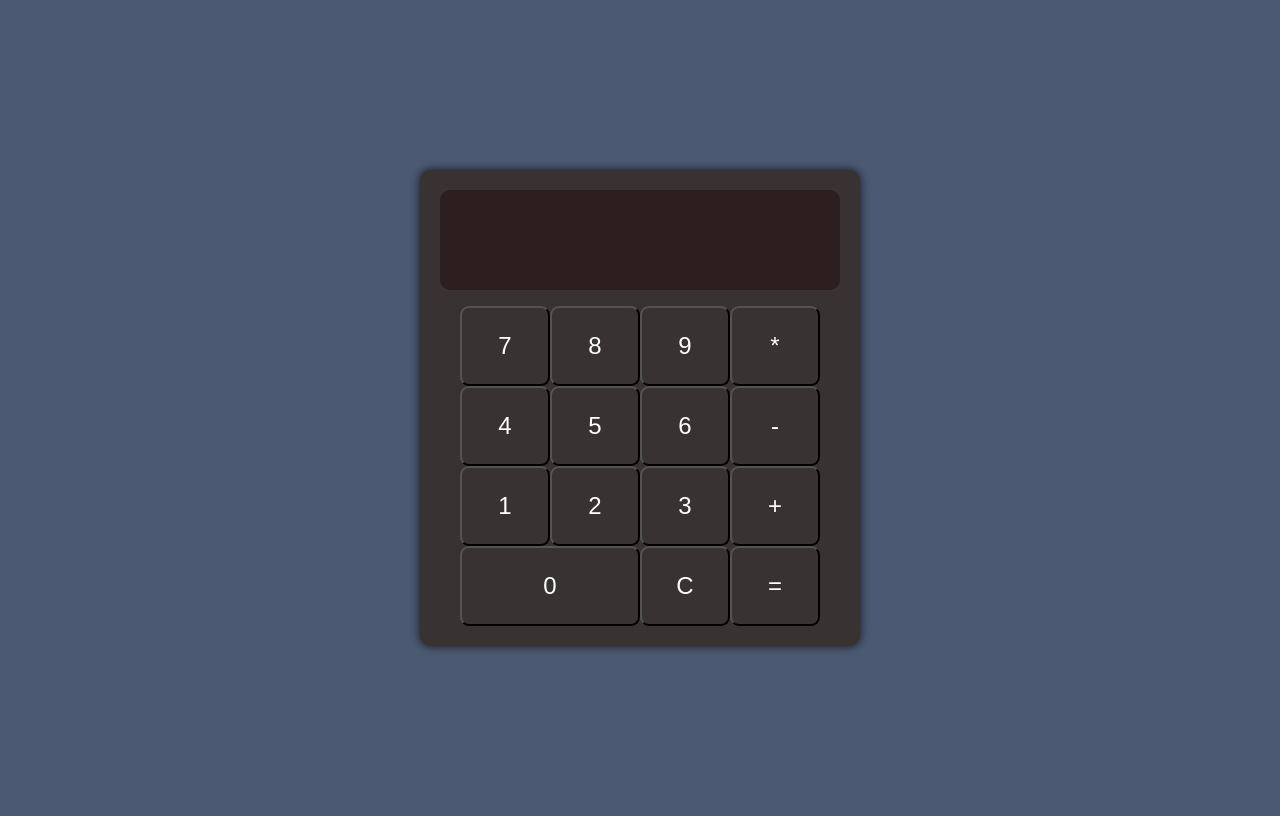
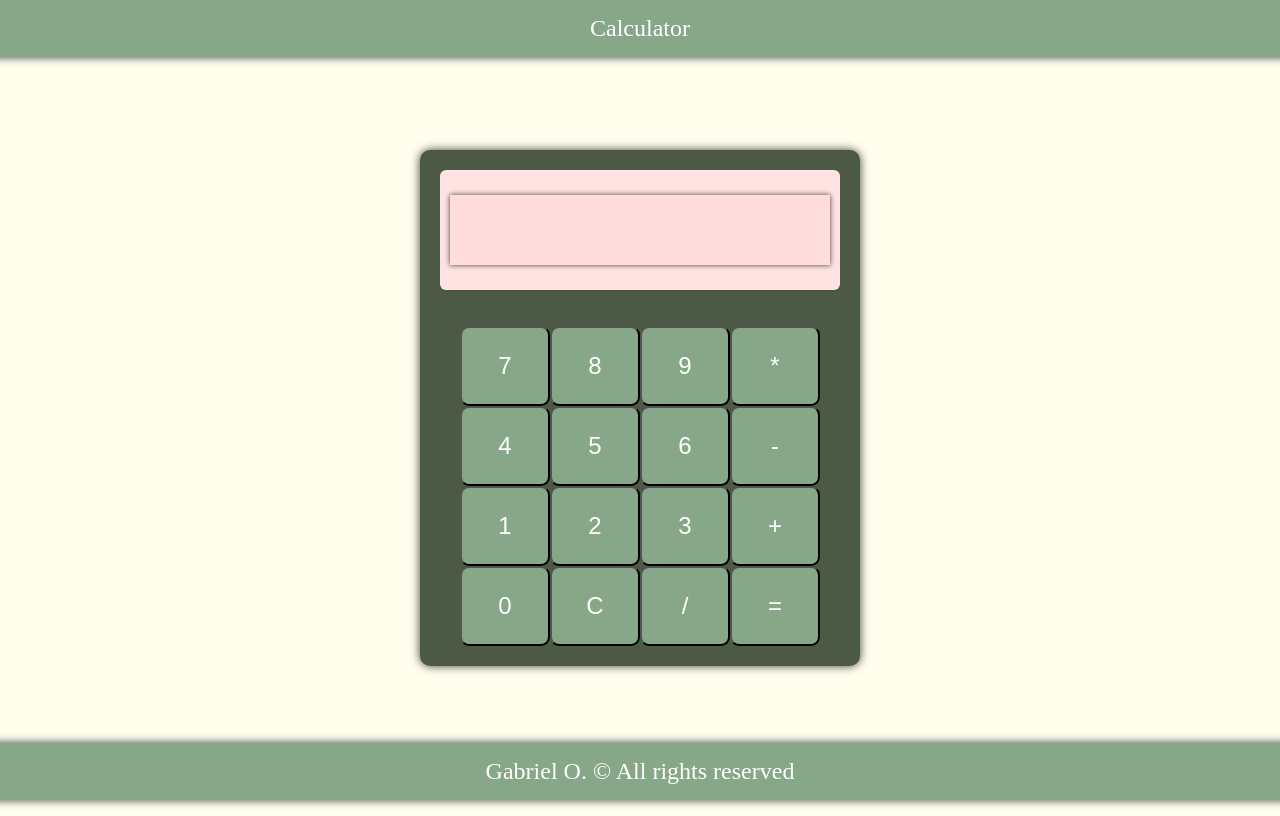
Before and after one commit to gab-olive/calculator, a plain HTML site: page index.html in a window 1280 px wide. Drawn offline with Linux system fonts and the light colour scheme.

Commit message:
tweaked ui elements with css

```diff
--- a/index.html
+++ b/index.html
@@ -8,6 +8,9 @@
     <script src="index.js" defer></script>
 </head>
 <body>
+
+    <div class="header">Calculator</div>
+<div class=calc-body>
 
     <div class="calculator-container">
 
@@ -25,12 +28,18 @@
         <button class="button number">2</button>
         <button class="button number">3</button>
         <button class="button number">+</button>
-        <button class="button number" id="zero">0</button>
+        <button class="button number">0</button>
         <button class="button operator">C</button>
+        <button class="button operator">/</button>
         <button class="button operator">=</button>
 </div>
+    </div>
 
+    <div class="shadow"></div>
+    </div>
 </div>
+
+    <div class="footer">Gabriel O. &copy; All rights reserved</div>
 
 </body>
 </html>
--- a/index.js
+++ b/index.js
@@ -58,9 +58,10 @@ buttons.forEach((button) =>{
     console.log('operand:' + operand)
     const last = operation[operation.length-1]
     const last2 = operation[operation.length-2]
+    console.log('last: ' + last)
+    console.log('last2: ' + last2)
 
     if (last == operand){
-        console.log('last ' + last)
         display.setAttribute("value", n1)
     }
 
@@ -89,7 +90,10 @@ buttons.forEach((button) =>{
     }
 
     if (operands.includes(last2) && operands.includes(last)){
-        operation.pop()
+        console.log('operation before: ' + operation)
+        operation.splice(operation.length-2, 1)
+        console.log('operation after: ' + operation)
+
 
 
     }
--- a/styles.css
+++ b/styles.css
@@ -4,7 +4,7 @@ body {
     align-items:center;
     justify-content: center;
     height:100vh;
-    background-color: rgb(75, 89, 114);
+    background-color: #FFFDEC;
 }
 
 .calculator-container {
@@ -13,7 +13,7 @@ body {
     flex-direction: column;
     justify-content: center;
     border-radius: 10px;
-    background-color: rgb(56, 50, 50);
+    background-color: #4B5945;
     padding: 20px;
     gap: 16px;
     box-shadow: 0px 0px 10px 0px rgba(0,0,0,0.75);
@@ -23,11 +23,11 @@ body {
     display: flex;
     align-items: center;
     height: 100px;
-    padding: 0px;
-    background-color: rgba(34, 13, 13, 0.5);
-    border-radius: 10px;
+    padding: 10px;
+    background-color: #FFE2E2;
+    border-radius: 6px;
     gap: 15px;
-
+    margin-bottom: 20px;
 }
 
 #zero {
@@ -65,3 +65,54 @@ button {
     justify-content: center;
     max-width: 400px;
 }
+
+.header {
+    background-color: #86A788;
+    color: white;
+    text-align: center;
+    padding: 15px;
+    width: 100%;
+    position: fixed;
+    top: 0;
+    z-index: 1000;
+    box-shadow: 0px 0px 10px 0px rgba(0,0,0,0.75);
+    border-radius: 0px 0px 10px 10px;
+    margin-bottom: 20px;
+    font-size: 1.5rem;
+}
+
+.footer {
+    background-color: #86A788;
+    color: white;
+    text-align: center;
+    padding: 15px;
+    width: 100%;
+    position: fixed;
+    bottom: 0;
+    z-index: 1000;
+    box-shadow: 0px 0px 10px 0px rgba(0,0,0,0.75);
+    border-radius: 10px 10px 0px 0px;
+    font-size: 1.5rem;
+}
+
+.display {
+    width: 100%;
+    height: 50px;
+    font-size: 2rem;
+    text-align: right;
+    padding: 10px;
+    border: none;
+    border-radius: 0px;
+    background-color: #ffcfcf4b;
+    box-shadow: 0px 0px 5px 0px rgba(0,0,0,0.75);
+    color: #333;
+}
+
+.button {
+    width: 90px;
+    height: 80px;
+    background-color: #86A788;
+    color: white;
+    font-size: 1.5rem;
+    border-radius: 9px;
+}
```
